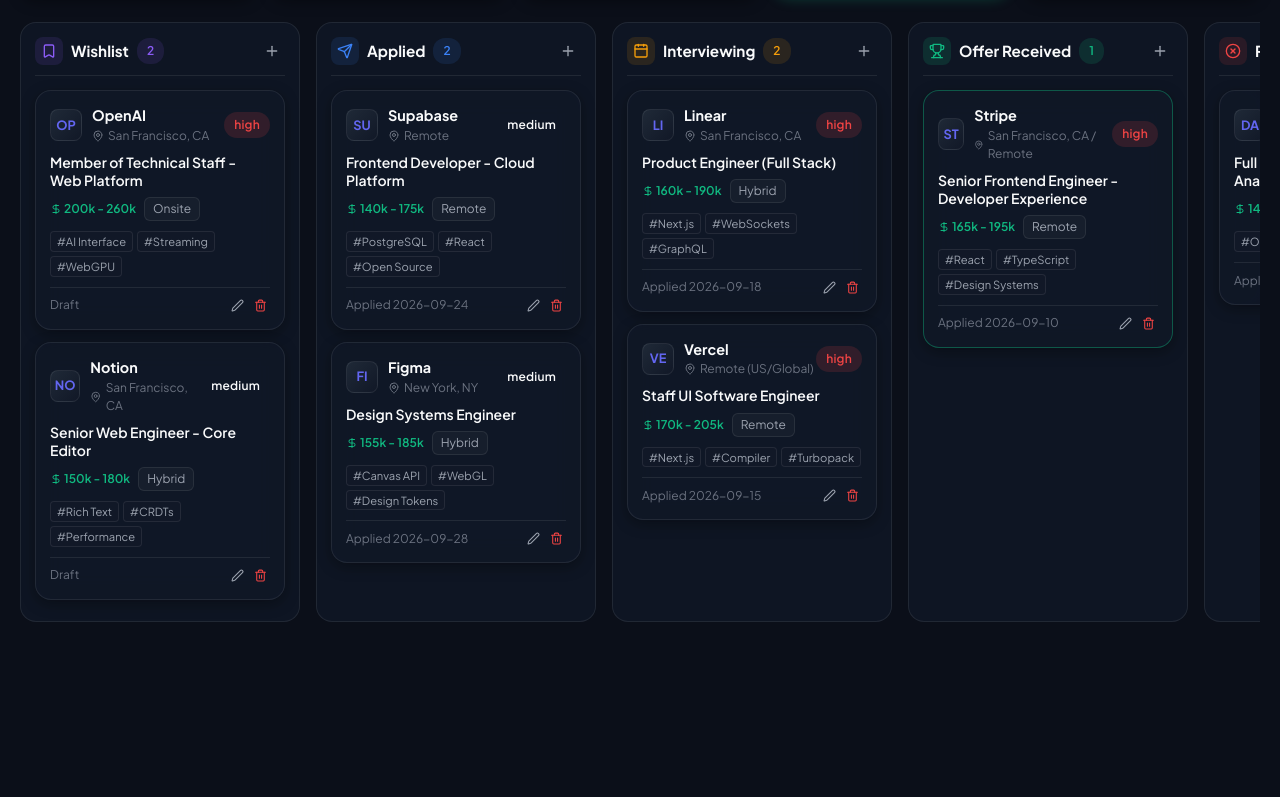
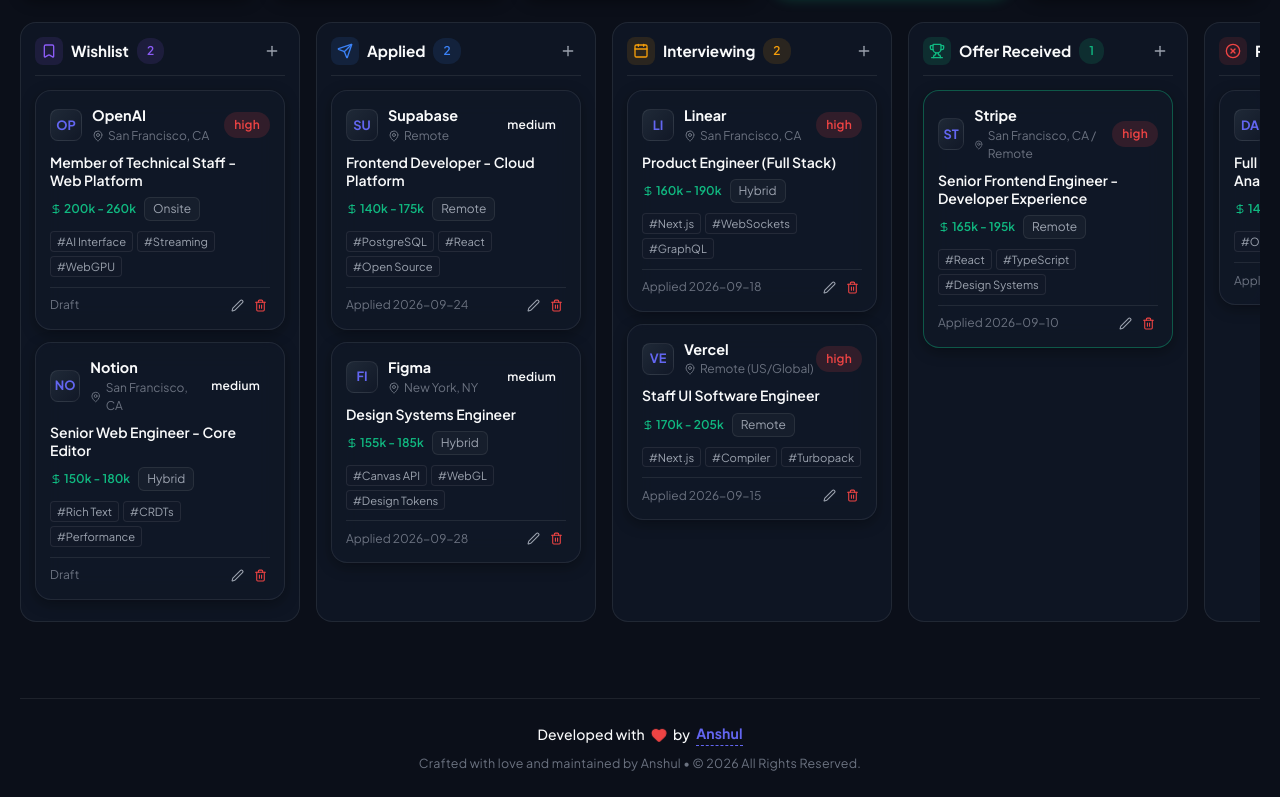
Before and after one commit to anshuln26/Job-Application-Tracker, a React (Vite) app: page / in a window 1280 px wide. Shown: the part 327-1124 px from the top of the page. Before the commit the page ends 1005 px from the top, so only its background shows below. Built offline with nearby package versions, Linux system fonts and the light colour scheme; no server answers.

Commit message:
feat: add crafted with love by anshul footer and update README author attribution

```diff
--- a/src/App.jsx
+++ b/src/App.jsx
@@ -10,6 +10,7 @@
 import Toast from './components/Toast';
 import ConfirmModal from './components/ConfirmModal';
 import AuthModal from './components/AuthModal';
+import Footer from './components/Footer';
 import { INITIAL_APPLICATIONS } from './data/mockData';
 import { supabase, isSupabaseConfigured } from './lib/supabaseClient';
 
@@ -391,7 +392,7 @@
   };
 
   return (
-    <div style={{ maxWidth: '1600px', margin: '0 auto', padding: '0 20px 40px 20px' }}>
+    <div style={{ maxWidth: '1600px', margin: '0 auto', padding: '0 20px', minHeight: '100vh', display: 'flex', flexDirection: 'column' }}>
 
       {/* Top Navbar */}
       <Navbar
@@ -416,7 +417,7 @@
       <StatsOverview applications={applications} />
 
       {/* Views Container */}
-      <main className="animate-fade-in">
+      <main className="animate-fade-in" style={{ flex: 1 }}>
         {activeView === 'kanban' && (
           <KanbanBoard
             applications={filteredApplications}
@@ -456,6 +457,9 @@
         )}
       </main>
 
+      {/* Footer */}
+      <Footer />
+
       {/* Application Add/Edit Modal */}
       {isModalOpen && (
         <JobModal
--- /dev/null
+++ b/src/components/Footer.jsx
@@ -0,0 +1,76 @@
+import React from 'react';
+import { Heart } from 'lucide-react';
+
+const CURRENT_YEAR = new Date().getFullYear();
+
+export default function Footer() {
+  return (
+    <footer
+      style={{
+        marginTop: '60px',
+        padding: '24px 20px',
+        borderTop: '1px solid var(--border-color)',
+        textAlign: 'center',
+        fontSize: '0.875rem',
+        color: 'var(--text-secondary)',
+        display: 'flex',
+        flexDirection: 'column',
+        alignItems: 'center',
+        justifyContent: 'center',
+        gap: '8px',
+      }}
+    >
+      <div
+        style={{
+          display: 'inline-flex',
+          alignItems: 'center',
+          gap: '6px',
+          fontWeight: 500,
+          color: 'var(--text-primary)',
+          letterSpacing: '0.01em',
+        }}
+      >
+        <span>Developed with</span>
+        <Heart
+          size={16}
+          style={{
+            color: '#EF4444',
+            fill: '#EF4444',
+            display: 'inline-block',
+            animation: 'pulse 1.8s ease-in-out infinite',
+            verticalAlign: 'middle',
+          }}
+        />
+        <span>by</span>
+        <a
+          href="https://github.com/anshuln26"
+          target="_blank"
+          rel="noopener noreferrer"
+          style={{
+            color: 'var(--accent-primary)',
+            fontWeight: 700,
+            textDecoration: 'none',
+            borderBottom: '1px dashed var(--accent-primary)',
+            paddingBottom: '1px',
+            transition: 'opacity 0.2s ease',
+          }}
+          onMouseEnter={(e) => (e.currentTarget.style.opacity = '0.8')}
+          onMouseLeave={(e) => (e.currentTarget.style.opacity = '1')}
+        >
+          Anshul
+        </a>
+      </div>
+
+      <p
+        style={{
+          margin: 0,
+          fontSize: '0.78rem',
+          color: 'var(--text-muted)',
+          letterSpacing: '0.02em',
+        }}
+      >
+        Crafted with love and maintained by Anshul • © {CURRENT_YEAR} All Rights Reserved.
+      </p>
+    </footer>
+  );
+}
--- a/src/index.css
+++ b/src/index.css
@@ -272,3 +272,12 @@
 .pulse-offer {
   animation: pulseGlow 2s infinite ease-in-out;
 }
+
+@keyframes pulse {
+  0%, 100% {
+    transform: scale(1);
+  }
+  50% {
+    transform: scale(1.18);
+  }
+}
```
Also changed, not shown: 1 other file (tests, documents, lock files or other folders).
